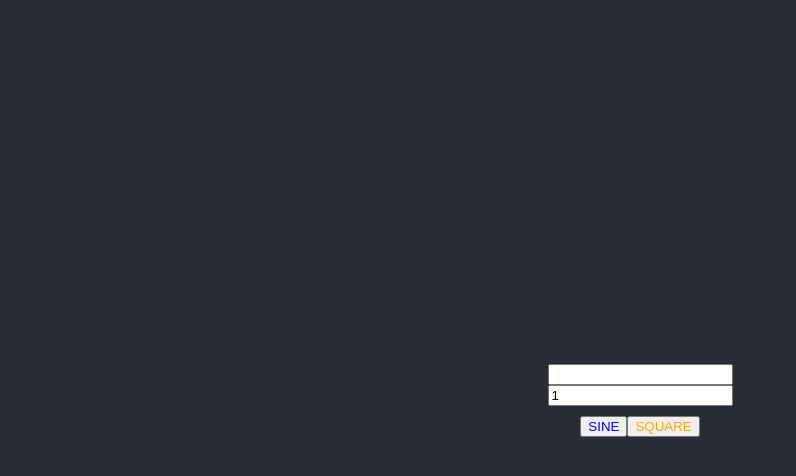
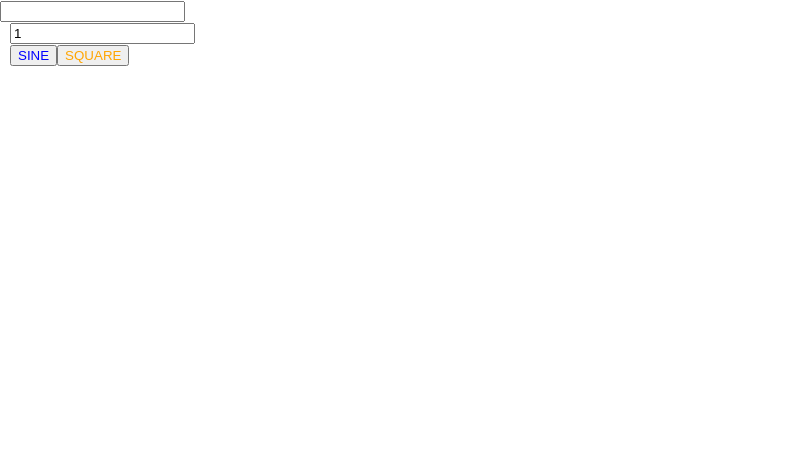
Before and after one commit to krokodiili/browser-synth, a React (Create React App) app: page / in a window 1280 px wide. Shown: the top 476 px of the page, without its empty margins (0-796 px from the left). Built offline with nearby package versions, Linux system fonts and the light colour scheme.

Commit message:
Deleted CRA css stuff, use styled components instead

```diff
--- a/package.json
+++ b/package.json
@@ -6,6 +6,7 @@
     "react": "^16.6.3",
     "react-dom": "^16.6.3",
     "react-scripts": "2.1.1",
+    "styled-components": "^4.1.3",
     "unstated": "^2.1.1"
   },
   "scripts": {
--- a/src/App.css
+++ /dev/null
@@ -1,32 +0,0 @@
-.App {
-  text-align: center;
-}
-
-.App-logo {
-  animation: App-logo-spin infinite 20s linear;
-  height: 40vmin;
-}
-
-.App-header {
-  background-color: #282c34;
-  min-height: 100vh;
-  display: flex;
-  flex-direction: column;
-  align-items: center;
-  justify-content: center;
-  font-size: calc(10px + 2vmin);
-  color: white;
-}
-
-.App-link {
-  color: #61dafb;
-}
-
-@keyframes App-logo-spin {
-  from {
-    transform: rotate(0deg);
-  }
-  to {
-    transform: rotate(360deg);
-  }
-}
--- a/src/App.js
+++ b/src/App.js
@@ -1,9 +1,7 @@
 import React, { Component } from 'react';
-import './App.css';
 import OscSelector from './components/OscSelector'
 import DurationSelector from './components/DurationSelector'
 import Synth from './containers/Synth'
-const context = new AudioContext();
 
 class App extends Component {
   state = {
@@ -20,11 +18,11 @@ class App extends Component {
 
     return (
       <div className="App">
-        <header className="App-header">
           <Synth osc={osc} soundDuration={soundDuration}/>
+          <div style={{marginLeft: 10}}>
           <DurationSelector value={soundDuration} onChange={this.handleChange('soundDuration')}/>
           <OscSelector selected={osc} onChange={this.handleChange('osc')}/>
-        </header>
+          </div>
       </div>
     );
   }
```
Also changed, not shown: 1 other file (tests, documents, lock files or other folders).
